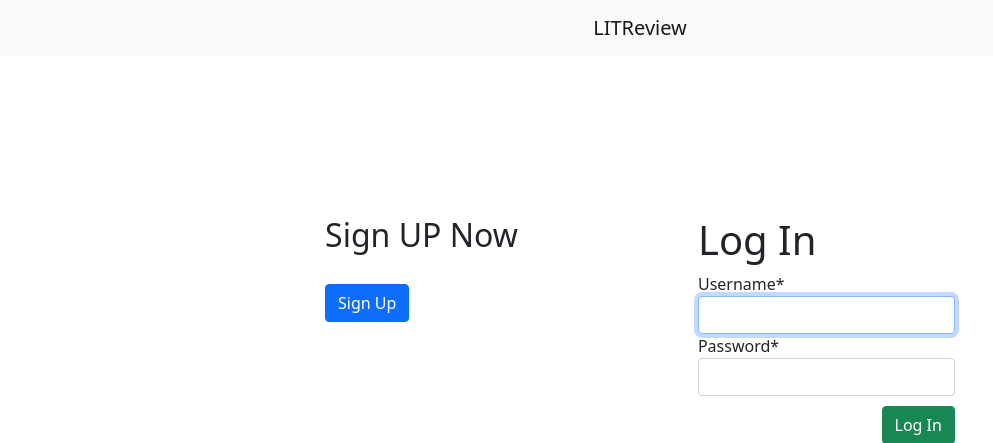
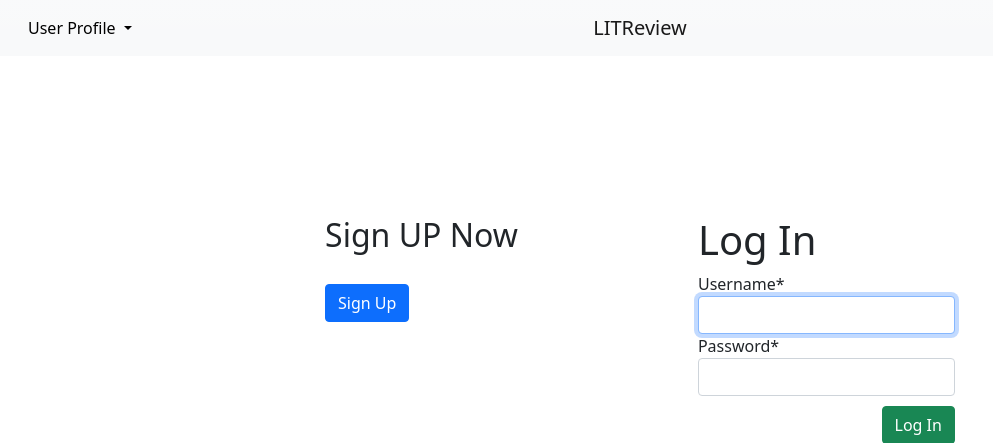
Before and after one commit to Pascal273/LITReview-Website, a Django app: page /login/ in a window 1280 px wide. Shown: the top 443 px of the page, without its empty margins (0-993 px from the left). Run offline with Django 4.2, Linux system fonts and the light colour scheme; some libraries are stand-ins or nearby versions.

Commit message:
README and requirements added

```diff
--- a/main/static/main/styles/_navbar.scss
+++ b/main/static/main/styles/_navbar.scss
@@ -12,6 +12,7 @@
       color: black;
     }
     visibility: hidden;
+    visibility: visible;
   }
 
   .navbar-collapse {
--- a/main/static/main/styles/styles.css
+++ b/main/static/main/styles/styles.css
@@ -4,6 +4,7 @@
 
 .container-fluid .profile-dropdown {
   visibility: hidden;
+  visibility: visible;
 }
 
 .container-fluid .profile-dropdown li {
--- /dev/null
+++ b/requirements.txt
@@ -0,0 +1,2 @@
+Django==4.0.1
+django-crispy-forms==1.14.0
```
Also changed, not shown: README.md (added), 1 other file.
